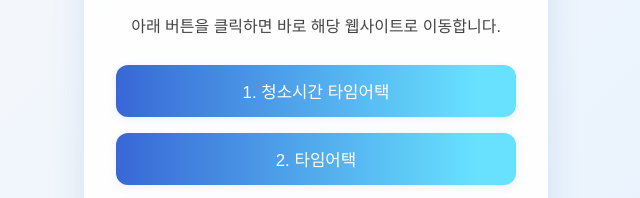
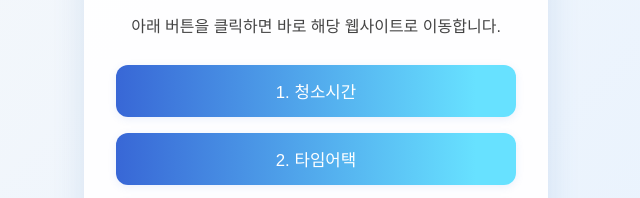
Before and after one commit to jycj1313/Park-website, a plain HTML site: page index.html in a window 1280 px wide. Shown: the part 196-394 px from the top of the page, 324-964 px from the left. Drawn offline with Linux system fonts and the light colour scheme; a web font is replaced by a local one.

Commit message:
index.html

```diff
--- a/index.html
+++ b/index.html
@@ -91,7 +91,7 @@
     <h1>원하는 웹사이트로 빠르게 이동하기</h1>
     <div class="desc">아래 버튼을 클릭하면 바로 해당 웹사이트로 이동합니다.</div>
     <div class="link-list">
-      <a class="link-btn" href="https://sites.google.com/haegang.es.kr/gd2/%ED%99%88" target="_blank" rel="noopener">1. 청소시간 타임어택</a>
+      <a class="link-btn" href="https://sites.google.com/haegang.es.kr/clean/%ED%99%88" target="_blank" rel="noopener">1. 청소시간</a>
       <a class="link-btn" href="https://sites.google.com/haegang.es.kr/gd6/%ED%99%88" target="_blank" rel="noopener">2. 타임어택</a>
       <a class="link-btn" href="https://sites.google.com/haegang.es.kr/gd12221/%ED%99%88" target="_blank" rel="noopener">3. 급식 뽑기</a>
       <a class="link-btn" href="https://sites.google.com/haegang.es.kr/gd1222/%ED%99%88" target="_blank" rel="noopener">4. 랜덤 뽑기</a>
```
